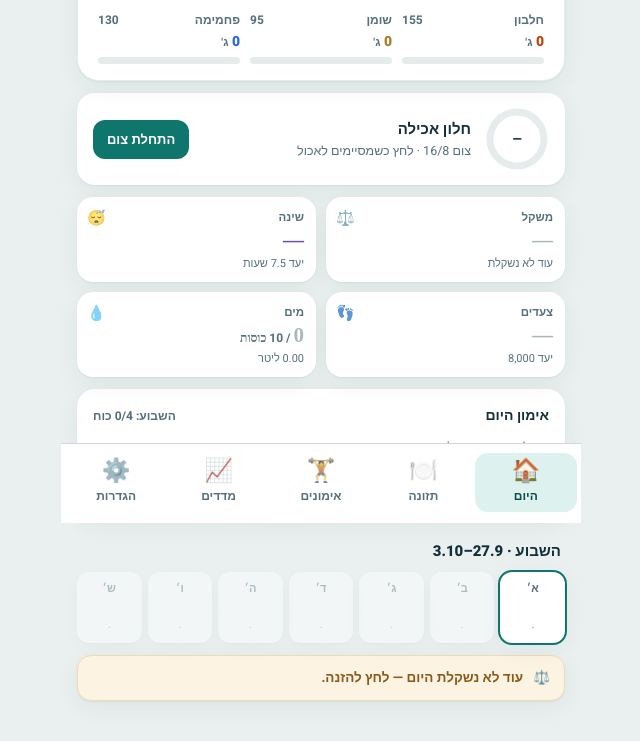
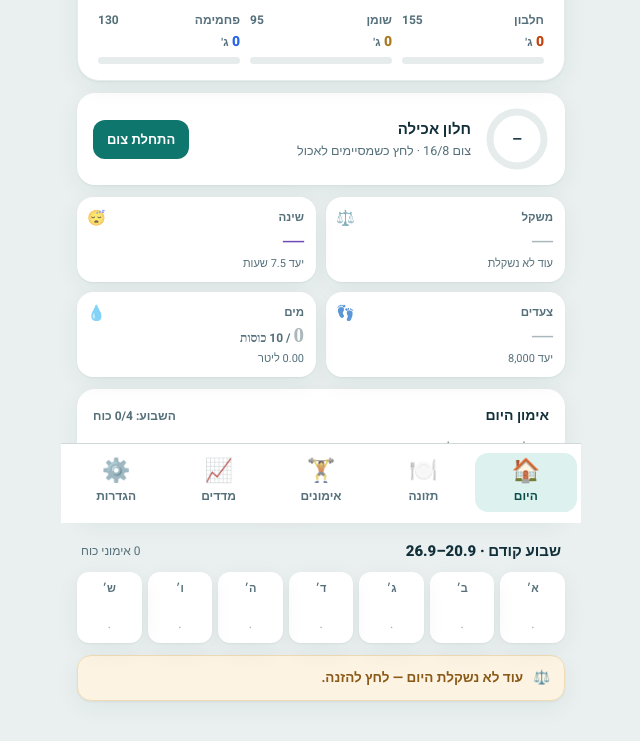
Before and after one commit to mbbtower4-boop/my-health, a website: page index.html in a window 1280 px wide. Shown: the part 277-1018 px from the top of the page, without its empty margins (319-959 px from the left). Drawn offline with Linux system fonts and the light colour scheme; a web font is replaced by a local one.

Commit message:
Week strip shows the previous full week, Sun-Sat, with summary (v1.0.3)
Co-Authored-By: Claude Opus 5.5 <noreply@anthropic.com>

```diff
--- a/index.html
+++ b/index.html
@@ -414,7 +414,7 @@
 </div>
 
 <script>
-const APP_VERSION='1.0.2';
+const APP_VERSION='1.0.3';
 /* ---------- אחסון ---------- */
 const KEY='my-health-v1';
 let db={};
@@ -599,8 +599,12 @@ function renderToday(){
     ${woTxt||cTxt?`<div style="font-size:14px;line-height:1.7;margin-bottom:10px">${woTxt}${woTxt&&cTxt?'<br>':''}${cTxt}</div>`:`<div class="muted small" style="margin-bottom:10px">עוד לא נרשם אימון ליום זה.</div>`}
     <div class="btns"><button class="add" onclick="openCardio()">＋ אירובי</button><button class="add pri" onclick="go('train')">${db.active?'▶ המשך אימון פעיל':'🏋️ התחל אימון כוח'}</button></div></div>`;
   // week strip
-  const ws0=weekStart(selDay),ws6=shiftDay(ws0,6),isCurWeek=ws0===weekStart(todayKey());
-  h+=`<div class="stitle"><h2>${isCurWeek?'השבוע':'שבוע'} · ${shortDay(ws0)}–${shortDay(ws6)}</h2></div><div class="week">`;
+  const ws0=shiftDay(weekStart(todayKey()),-7),ws6=shiftDay(ws0,6);
+  const wk7=Array.from({length:7},(_,i)=>shiftDay(ws0,i));
+  const wkWo=db.workouts.filter(w=>w.date>=ws0&&w.date<=ws6).length;
+  const wkK=wk7.map(k=>dayTotals(k)).filter(t=>t.n);const wkAvg=wkK.length?r0(wkK.reduce((a,t)=>a+t.kcal,0)/wkK.length):0;
+  const wkW=avgWeight(ws6,7);
+  h+=`<div class="stitle"><h2>שבוע קודם · ${shortDay(ws0)}–${shortDay(ws6)}</h2><span class="small muted">${wkWo} אימוני כוח${wkAvg?' · ממוצע '+fmt(wkAvg)+' קק"ל':''}${wkW?' · משקל '+r1(wkW):''}</span></div><div class="week">`;
   for(let i=0;i<7;i++){const k=shiftDay(ws0,i);const fut=k>todayKey();const t=dayTotals(k);const has=db.workouts.some(w=>w.date===k);const cd=db.cardio.some(c=>c.date===k);
     const cls=t.n?(t.kcal<=T.kcal*1.05?'ok':'over'):'dim';
     h+=`<div class="wd ${k===selDay?'sel':''} ${fut?'fut':''}" ${fut?'':`onclick="setSel('${k}')"`}><div class="d">${wdShort(k)}</div><div class="ic">${has?'🏋️':(cd?'🚶':'')}</div><div class="n ${cls}">${t.n?r0(t.kcal):'·'}</div></div>`;}
--- a/package.json
+++ b/package.json
@@ -1,6 +1,6 @@
 {
   "name": "my-health",
-  "version": "1.0.2",
+  "version": "1.0.3",
   "private": true,
   "description": "הבריאות שלי — מעקב משקל, תזונה, אימונים ושינה (קובץ HTML יחיד)"
 }
```
Also changed, not shown: CHANGELOG.md.
